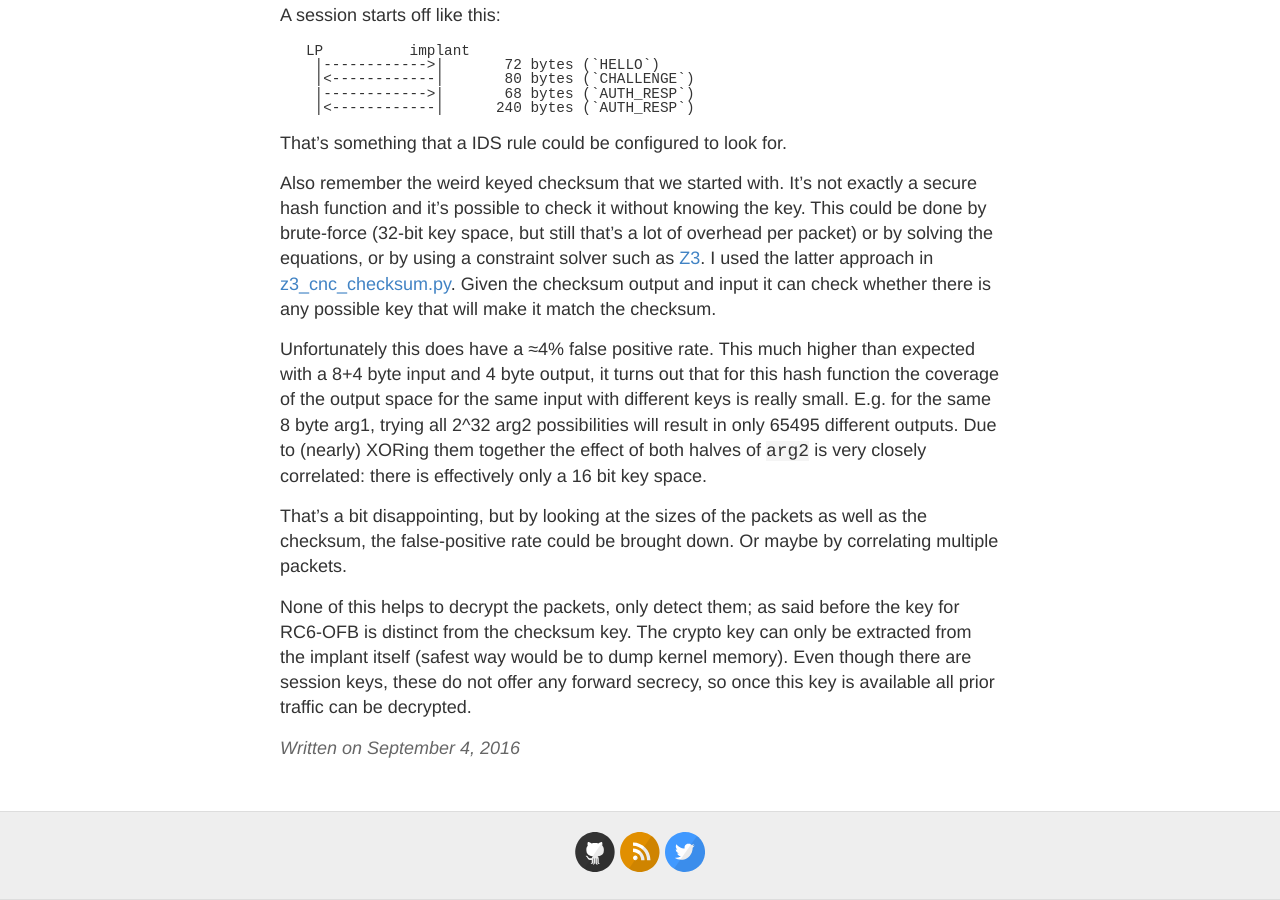
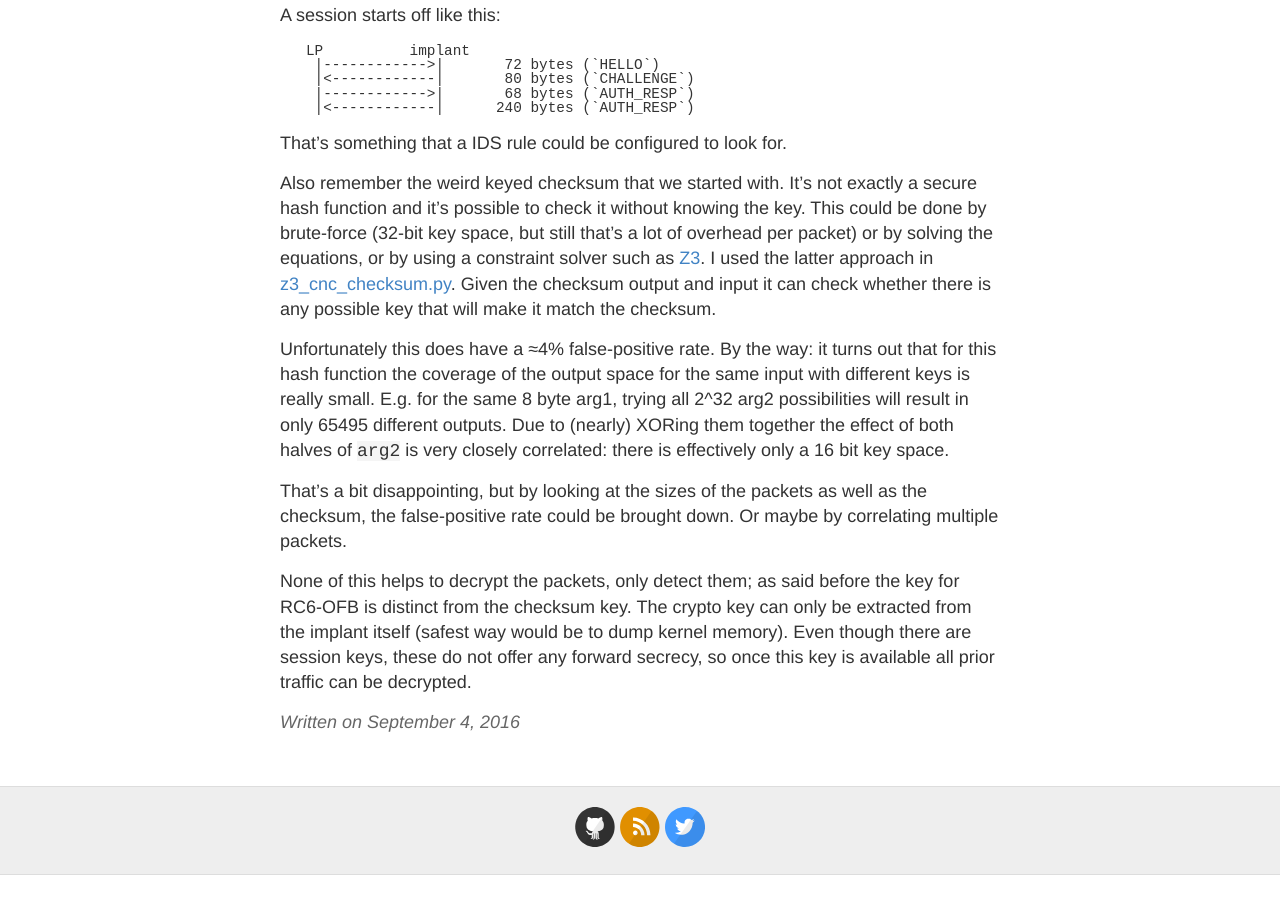
Before and after one commit to laanwj/laanwj.github.io, a Jekyll site: the page built from _posts/2016-09-04-blatsting-command-and-control.md, in a window 1280 px wide and 900 px high, scrolled down 4123 px. Built offline with Jekyll 4.4.1, drawn with Linux system fonts in a browser that asks for light colours; after the commit the page ends 4998 px from its top, so only the background shows below that.

Commit message:
not sure how or whether one thing follows from the other

```diff
--- a/_posts/2016-09-04-blatsting-command-and-control.md
+++ b/_posts/2016-09-04-blatsting-command-and-control.md
@@ -170,7 +170,7 @@ That's something that a IDS rule could be configured to look for.
 
 Also remember the weird keyed checksum that we started with. It's not exactly a secure hash function and it's possible to check it without knowing the key. This could be done by brute-force (32-bit key space, but still that's a lot of overhead per packet) or by solving the equations, or by using a constraint solver such as [Z3](https://github.com/Z3Prover/z3). I used the latter approach in [z3_cnc_checksum.py]({{ site.baseurl }}/assets/2016-09-04-blatsting-command-and-control/z3_cnc_checksum.py). Given the checksum output and input it can check whether there is any possible key that will make it match the checksum.
 
-Unfortunately this does have a ≈4% false positive rate. This much higher than expected with a 8+4 byte input and 4 byte output, it turns out that for this hash function the coverage of the output space for the same input with different keys is really small. E.g. for the same 8 byte arg1, trying all 2^32 arg2 possibilities will result in only 65495 different outputs. Due to (nearly) XORing them together the effect of both halves of `arg2` is very closely correlated: there is effectively only a 16 bit key space.
+Unfortunately this does have a ≈4% false-positive rate. By the way: it turns out that for this hash function the coverage of the output space for the same input with different keys is really small. E.g. for the same 8 byte arg1, trying all 2^32 arg2 possibilities will result in only 65495 different outputs. Due to (nearly) XORing them together the effect of both halves of `arg2` is very closely correlated: there is effectively only a 16 bit key space.
 
 That's a bit disappointing, but by looking at the sizes of the packets as well as the checksum, the false-positive rate could be brought down. Or maybe by correlating multiple packets.
 
```
